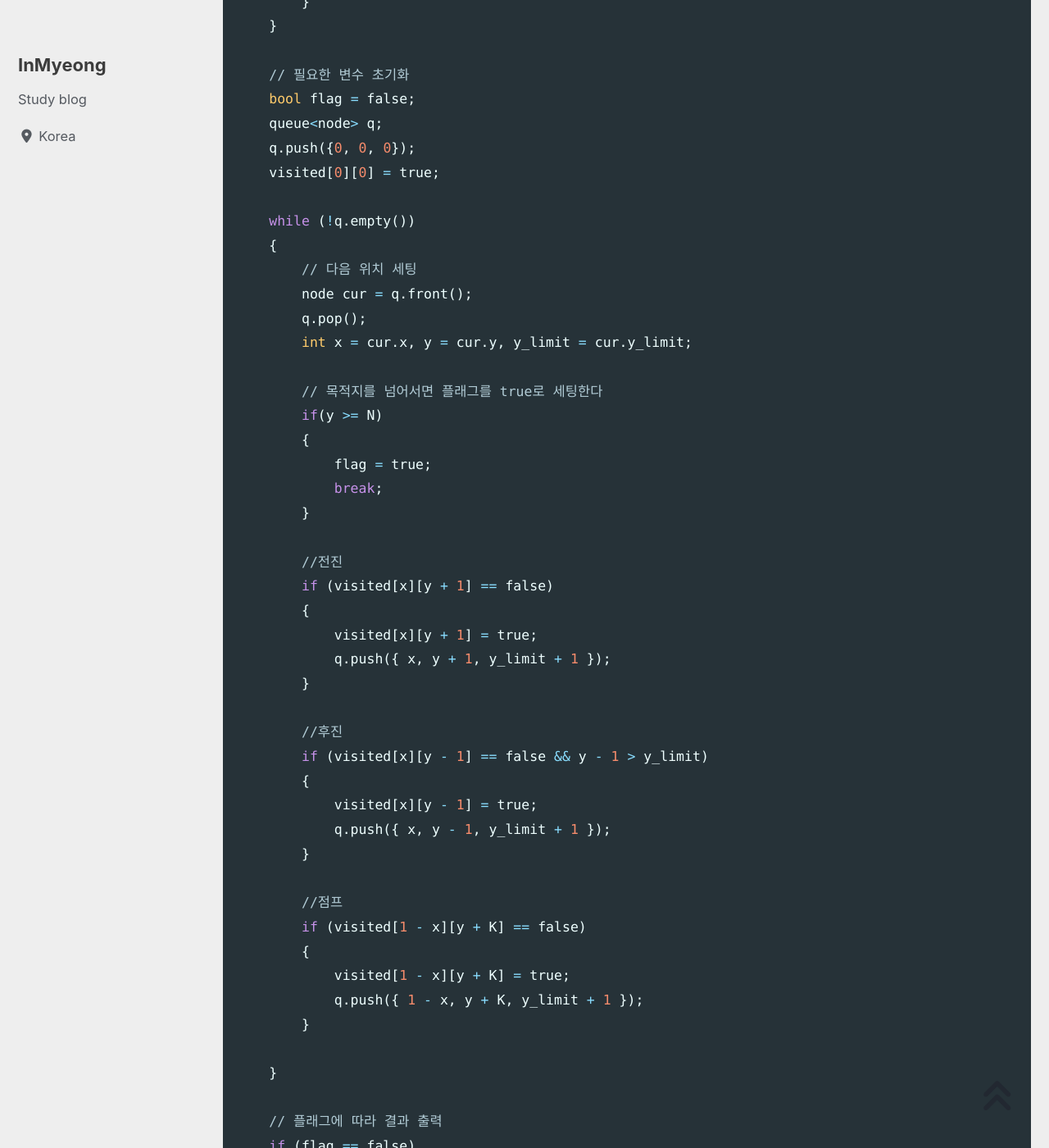
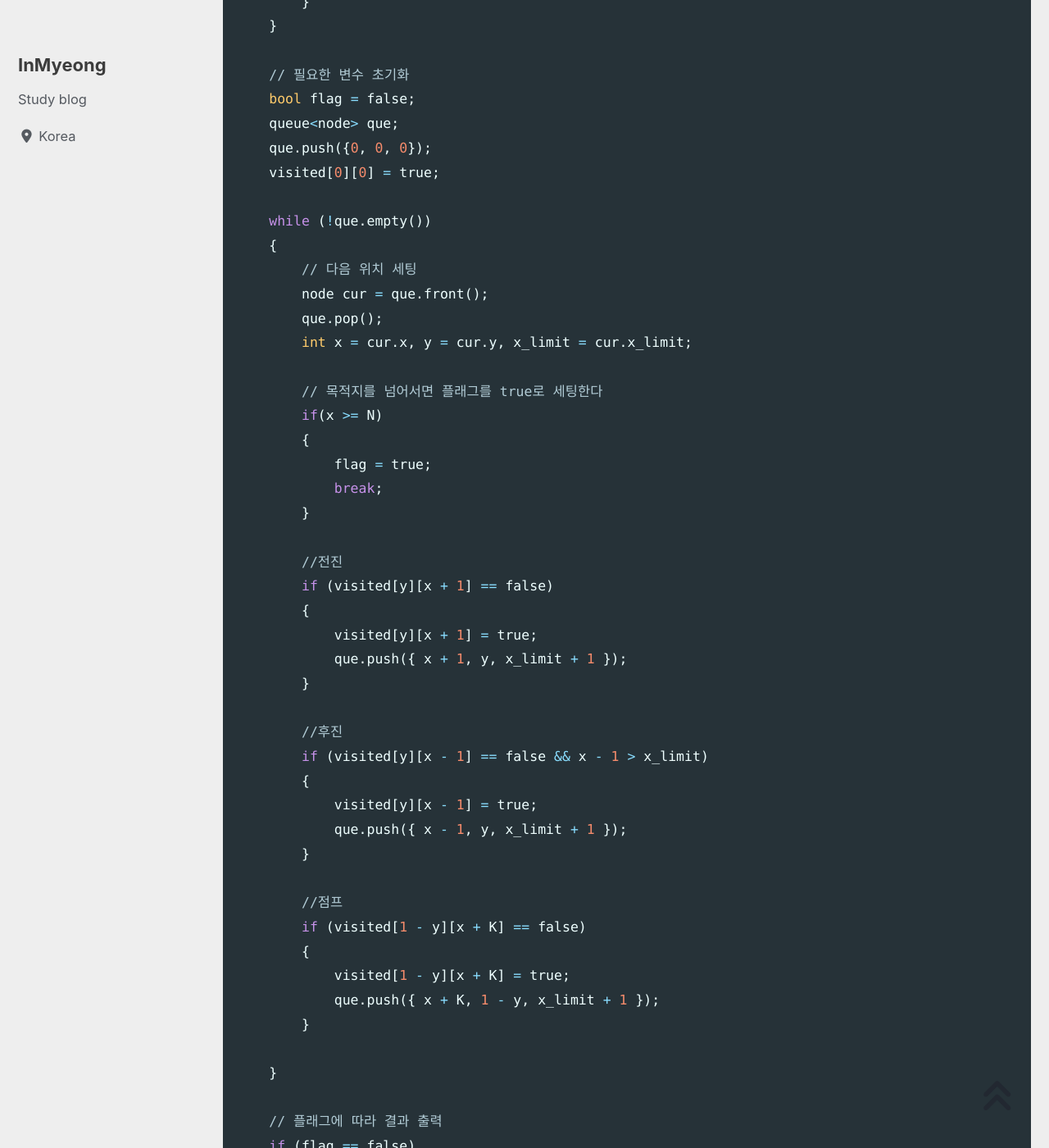
Before and after one commit to devMyeong/devMyeong.github.io, a Jekyll site: the page built from _posts/codingTest/2022-09-25-백준.md, in a window 1280 px wide and 1400 px high, scrolled down 30742 px. Shown: the whole window at 82% size. Built offline with Jekyll 4.4.1, drawn with Linux system fonts in a browser that asks for light colours; cached includes are drawn as plain includes; nearby versions of some CDN libraries; some web fonts are replaced; comment, search, counter and statistics services are not loaded; some of the changed text lies outside the part shown.

Commit message:
Chore : 백준 점프 코드 수정

```diff
--- a/_posts/codingTest/2022-09-25-백준.md
+++ b/_posts/codingTest/2022-09-25-백준.md
@@ -943,7 +943,7 @@ using namespace std;
 
 struct node
 {
-    int x, y, y_limit;
+    int x, y, x_limit;
 };
 
 int main()
@@ -953,63 +953,63 @@ int main()
     int N, K;
     cin >> N >> K;
 
-    for (int i = 0; i < 2; i++)
+    for (int y = 0; y < 2; y++)
     {
-        for (int j = 0; j < N; j++)
+        for (int x = 0; x < N; x++)
         {
             char value;
             cin>>value;
 
             if(value == '0')
             {
-                visited[i][j] = true;
+                visited[y][x] = true;
             }
             else
             {
-                visited[i][j] = false;
+                visited[y][x] = false;
             }
         }
     }
 
     // 필요한 변수 초기화
     bool flag = false;
-    queue<node> q;
-    q.push({0, 0, 0});
+    queue<node> que;
+    que.push({0, 0, 0});
     visited[0][0] = true;
 
-    while (!q.empty())
+    while (!que.empty())
     {
         // 다음 위치 세팅
-        node cur = q.front();
-        q.pop();
-        int x = cur.x, y = cur.y, y_limit = cur.y_limit;
+        node cur = que.front();
+        que.pop();
+        int x = cur.x, y = cur.y, x_limit = cur.x_limit;
 
         // 목적지를 넘어서면 플래그를 true로 세팅한다
-        if(y >= N)
+        if(x >= N)
         {
             flag = true;
             break;
         }
 
         //전진
-        if (visited[x][y + 1] == false)
+        if (visited[y][x + 1] == false)
         {
-            visited[x][y + 1] = true;
-            q.push({ x, y + 1, y_limit + 1 });
+            visited[y][x + 1] = true;
+            que.push({ x + 1, y, x_limit + 1 });
         }
 
         //후진
-        if (visited[x][y - 1] == false && y - 1 > y_limit)
+        if (visited[y][x - 1] == false && x - 1 > x_limit)
         {
-            visited[x][y - 1] = true;
-            q.push({ x, y - 1, y_limit + 1 });
+            visited[y][x - 1] = true;
+            que.push({ x - 1, y, x_limit + 1 });
         }
 
         //점프
-        if (visited[1 - x][y + K] == false)
+        if (visited[1 - y][x + K] == false)
         {
-            visited[1 - x][y + K] = true;
-            q.push({ 1 - x, y + K, y_limit + 1 });
+            visited[1 - y][x + K] = true;
+            que.push({ x + K, 1 - y, x_limit + 1 });
         }
 
     }
```
